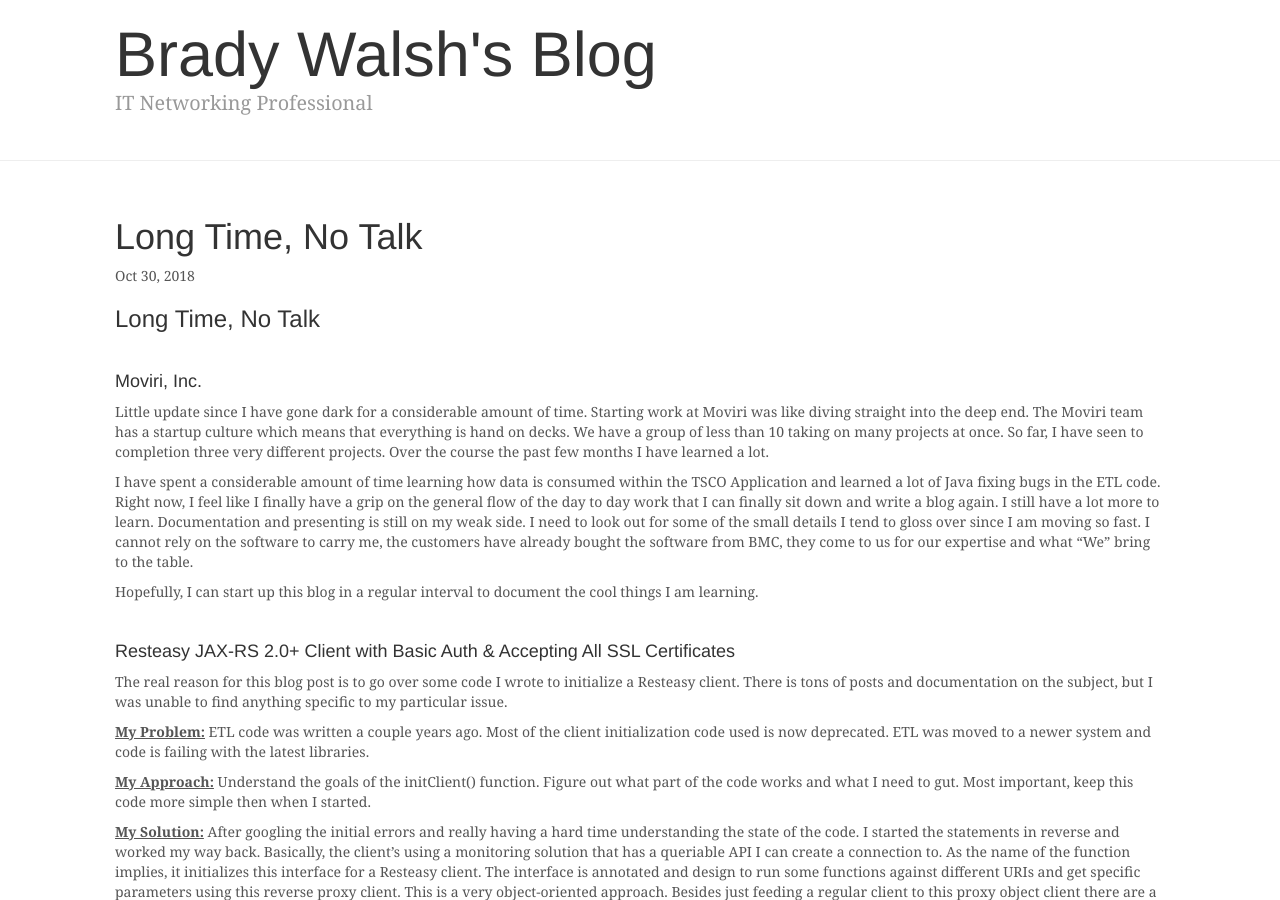
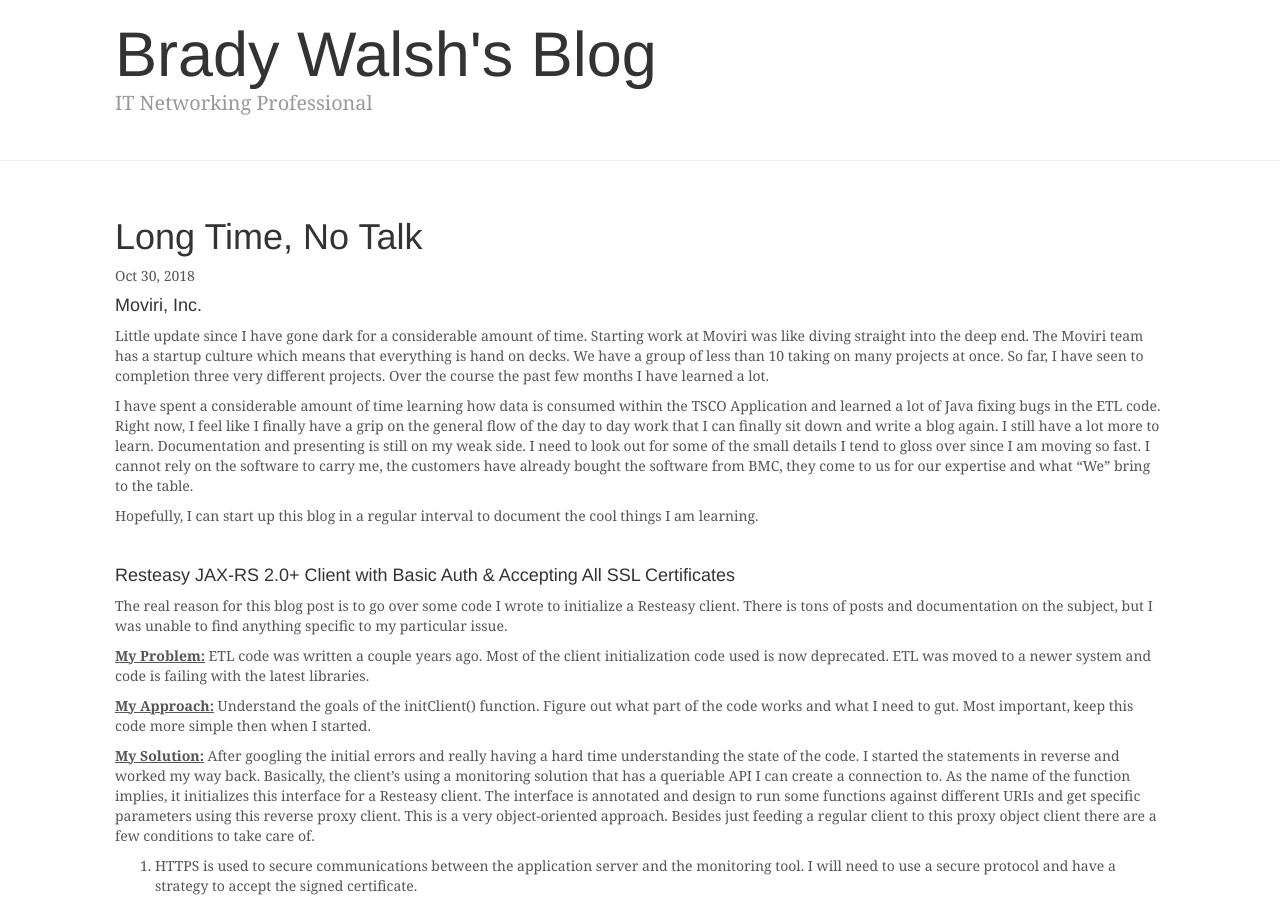
Before and after one commit to knighthawkbro/knighthawkbro.github.io, a Jekyll site: the page built from blog/_posts/2018-10-30-blog-14-long-time-no-talk.html, in a window 1280 px wide and 900 px high. Built offline with Jekyll 4.4.1, drawn with Linux system fonts in a browser that asks for light colours; nearby versions of some CDN libraries; comment, search, counter and statistics services are not loaded.

Commit message:
Removed Duplicate title

```diff
--- a/blog/_posts/2018-10-30-blog-14-long-time-no-talk.html
+++ b/blog/_posts/2018-10-30-blog-14-long-time-no-talk.html
@@ -5,8 +5,6 @@ custom_css: true
 custom_js: true
 date: 2018-10-30 17:00:00 -5000
 ---
-<h3>Long Time, No Talk</h3>
-<br>
 <h4>Moviri, Inc.</h4>
 <p>
     Little update since I have gone dark for a considerable
```
